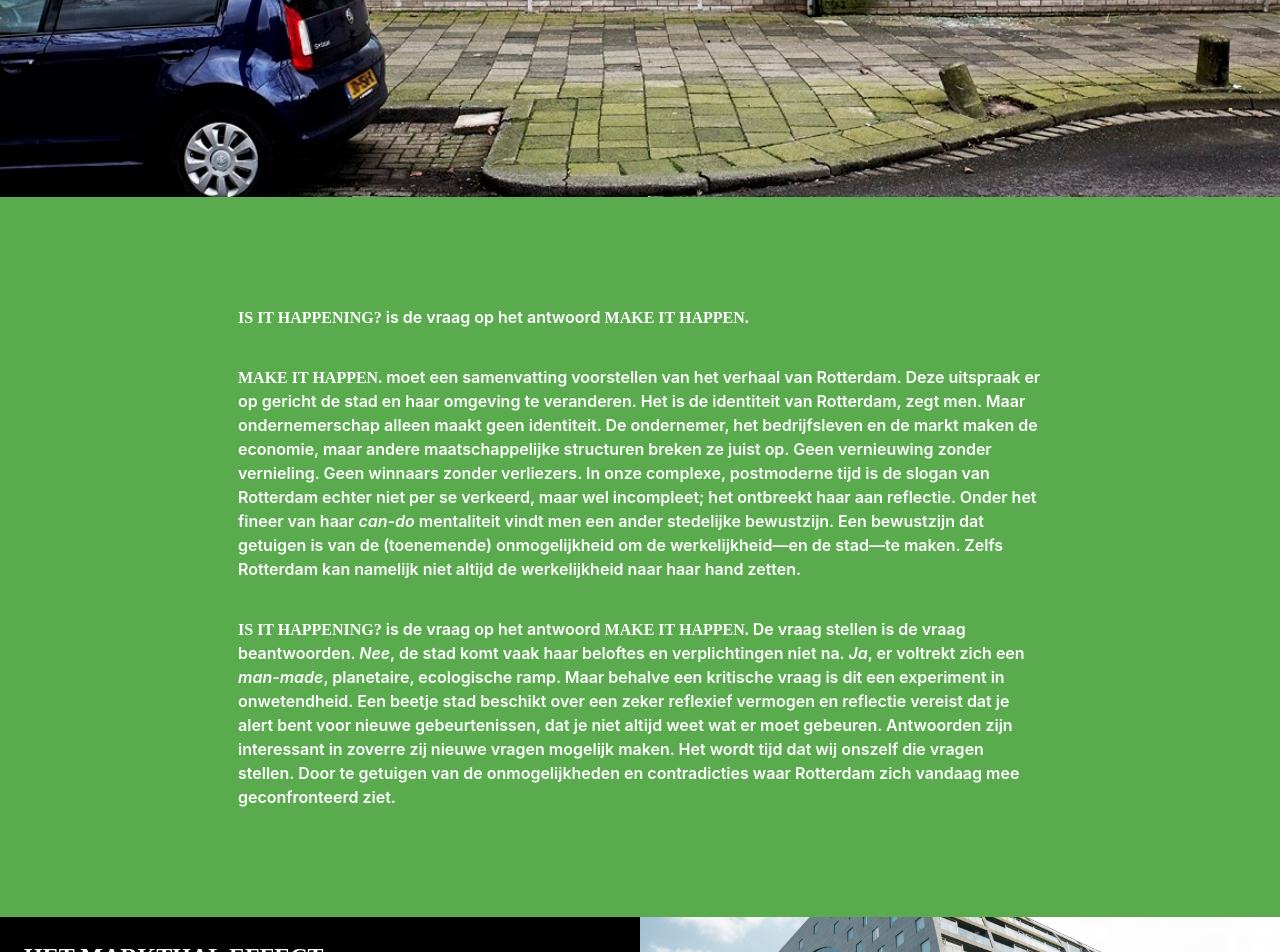
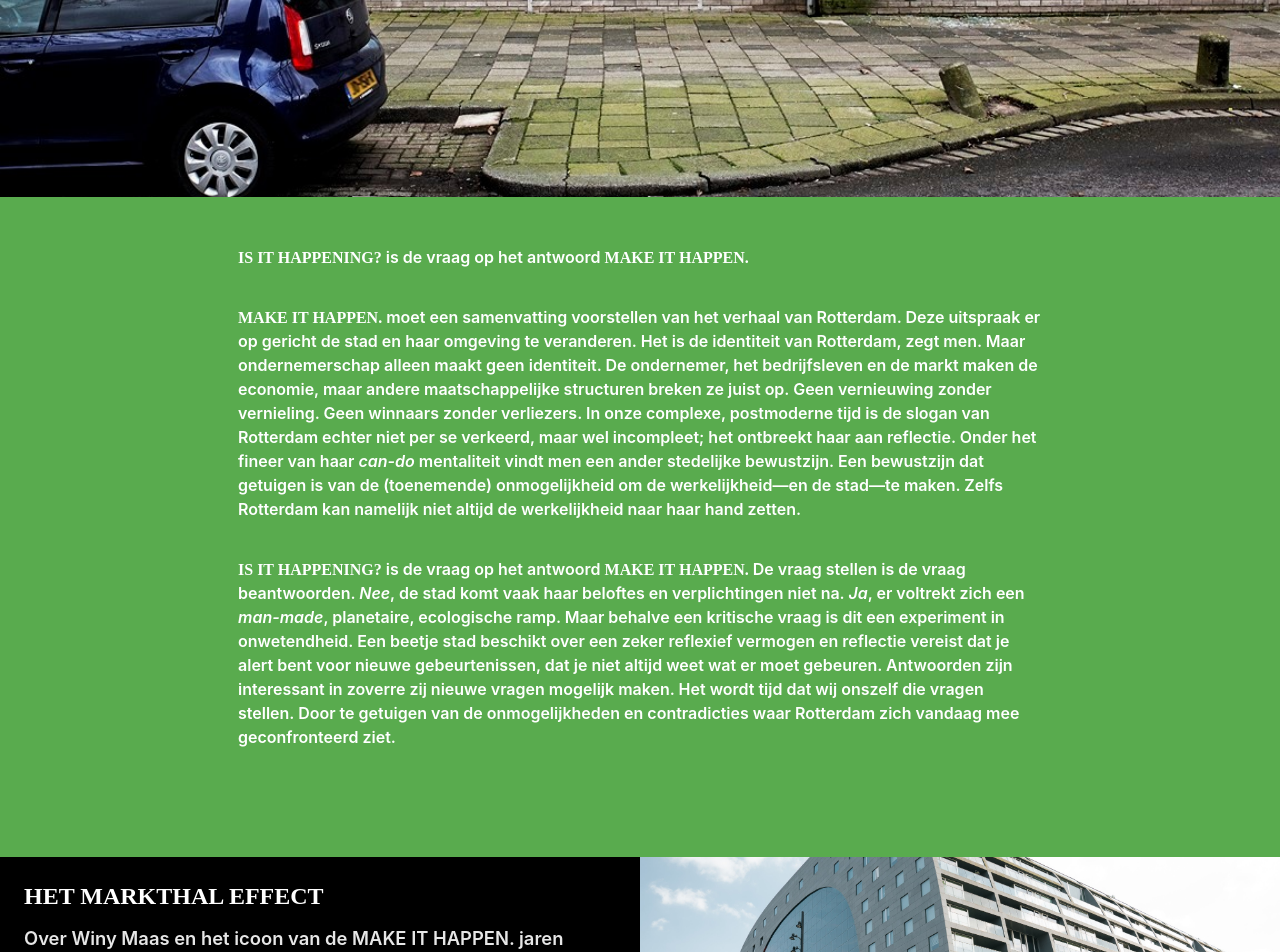
Before and after one commit to norealdirection/norealdirection.github.io, a Jekyll site: the page built from index.markdown, in a window 1280 px wide. Shown: the part 483-1435 px from the top of the page. Built offline with Jekyll 4.4.1, drawn with Linux system fonts in a browser that asks for light colours.

Commit message:
Update _base.scss

```diff
--- a/_sass/minima/_base.scss
+++ b/_sass/minima/_base.scss
@@ -240,7 +240,7 @@ pre {
 .wrapper {
 	max-width: -webkit-calc(#{$content-width} - (#{$spacing-unit} * 2));
 	max-width:				 calc(#{$content-width} - (#{$spacing-unit} * 2));
-	margin-top: $spacing-unit*2.5;
+	//margin-top: 0;
 	//margin-bottom: -$spacing-unit*2;
 	margin-right: auto;
 	margin-left: auto;
```
